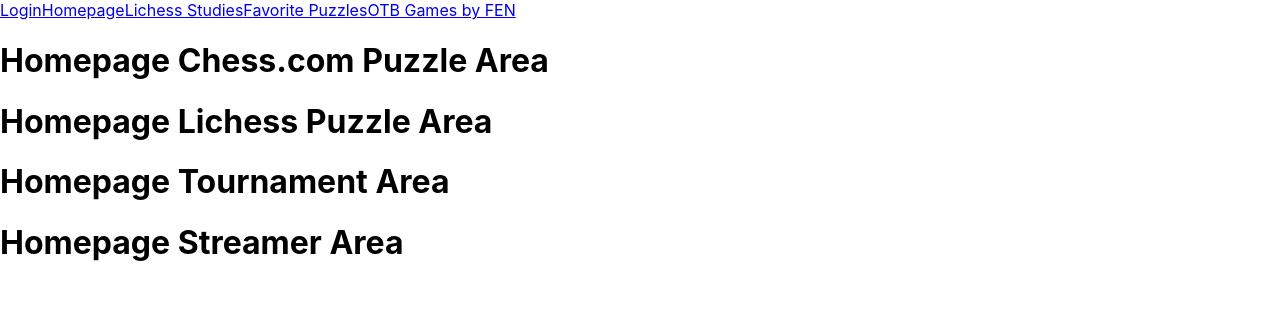
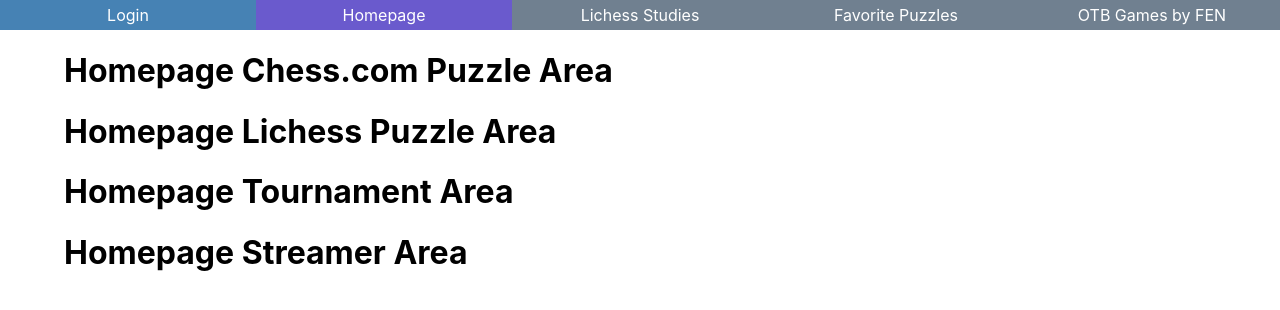
Before and after one commit to conor-mcgowan/individual-api-project, a React (Create React App) app: page /home in a window 1280 px wide. Shown: the top 310 px of the page. Built offline with nearby package versions, Linux system fonts and the light colour scheme.

Commit message:
tentatively solidifies LoginPage content

```diff
--- a/src/App.js
+++ b/src/App.js
@@ -1,4 +1,3 @@
-import "./App.scss";
 import React from "react";
 import {
   Switch,
@@ -12,6 +11,7 @@
 import Studies from "./components/studies/Studies";
 import FavoritePuzzles from "./components/favorite-puzzles/FavoritePuzzles";
 import OTBGames from "./components/otb-games/OTBGames";
+import "./App.scss";
 
 function App() {
   return (
@@ -49,7 +49,7 @@
           <NavLink
             to="/otbgames"
             className="link text-center"
-            activeClassName="active=link"
+            activeClassName="active-link"
           >
             OTB Games by FEN
           </NavLink>
--- a/src/App.scss
+++ b/src/App.scss
@@ -1,38 +1,40 @@
-.App {
+.text-center {
   text-align: center;
 }
 
-.App-logo {
-  height: 40vmin;
-  pointer-events: none;
+.menu {
+  display: flex;
+  flex-wrap: wrap;
+  width: 100%;
+  margin-bottom: 10px;
 }
 
-@media (prefers-reduced-motion: no-preference) {
-  .App-logo {
-    animation: App-logo-spin infinite 20s linear;
-  }
+.link {
+  flex-basis: 20%;
+  text-decoration: none;
+  background-color: slategrey;
+  color: white;
+  height: 30px;
+  line-height: 30px;
 }
 
-.App-header {
-  background-color: #282c34;
-  min-height: 100vh;
-  display: flex;
-  flex-direction: column;
-  align-items: center;
-  justify-content: center;
-  font-size: calc(10px + 2vmin);
-  color: white;
+.active-link {
+  background-color: slateblue;
 }
 
-.App-link {
-  color: #61dafb;
+.link:not(.active-link):hover {
+  background-color: steelblue;
 }
 
-@keyframes App-logo-spin {
-  from {
-    transform: rotate(0deg);
-  }
-  to {
-    transform: rotate(360deg);
-  }
+.main-container {
+  width: 90%;
+  margin: 10px auto;
 }
+
+.footer {
+  margin: 2px;
+  border-top: 2px solid slateblue;
+  background-color: slategray;
+  color: white;
+  height: 62px;
+}
--- a/src/components/login/LoginPage.js
+++ b/src/components/login/LoginPage.js
@@ -1,12 +1,12 @@
 import React, { useState } from "react";
 import { useHistory } from "react-router-dom";
+import "./LoginPage.scss";
 
-const LoginPage = (props) => {
+const LoginPage = () => {
   const history = useHistory();
   const [username, setUsername] = useState("");
   const [password, setPassword] = useState("");
   function login() {
-    console.log(username, password);
     if (username.length > 2 && password.length > 7) {
       history.push("/home");
     }
@@ -40,7 +40,7 @@
           />
         </div>
         <button className="submit" onClick={() => login()}>
-          Login
+          Log In
         </button>
       </div>
     </>
```
Also changed, not shown: src/components/login/LoginPage.scss (+40 -0 lines).
